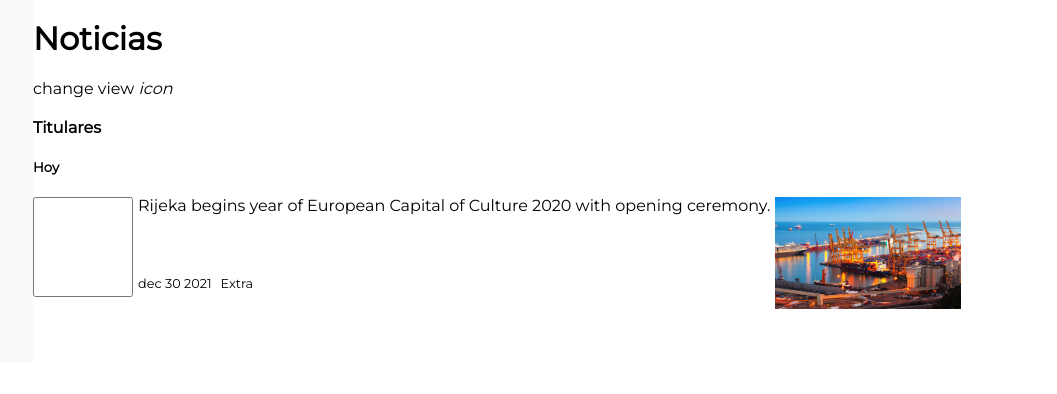
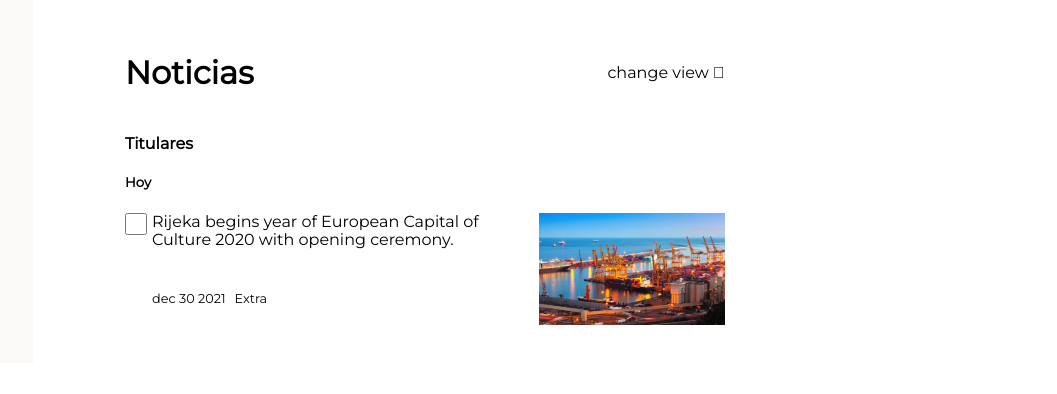
Before and after one commit to pro-cwd/pro-cwd.github.io, a website built with Vite: page city-pulse-project/city-pulse/src/index.html in a window 1280 px wide. Shown: the full height of the page, 223-1280 px from the left. Built offline with nearby package versions, Linux system fonts and the light colour scheme.

Commit message:
menu city pulse

```diff
--- a/city-pulse-project/city-pulse/src/css/styles.css
+++ b/city-pulse-project/city-pulse/src/css/styles.css
@@ -16,7 +16,7 @@ body {
 
 .container {
     display: grid;
-    grid-template-columns: 1fr 4fr;
+    grid-template-columns: 1fr 3fr 1fr;
     gap: 0px 0px;
     grid-auto-flow: row;
 }
@@ -163,6 +163,8 @@ body {
 
 .themes__article {
     grid-column: 2/3;
+    margin: auto;
+    padding-left: 1em;
 }
 
 .section__data {
@@ -195,6 +197,17 @@ body {
 }
 
 input.check-size {
-    width : 100px;
-    height : 100px;
+    width : 22px;
+    height : 22px;
 }
+
+.sec__margin {
+    max-width: 600px;
+}
+
+.banner__title {
+    display: flex;
+    justify-content: space-between;
+    flex-direction: row;
+    align-items: center;
+}
--- a/city-pulse-project/city-pulse/src/index.html
+++ b/city-pulse-project/city-pulse/src/index.html
@@ -67,11 +67,11 @@
             </div>
         </section>
     </aside>
-    <header class="themes__articule">
-        <section>
-            <div>
+    <header class="themes__article">
+        <section class="sec__margin">
+            <div class="banner__title">
                 <h1>Noticias</h1>
-                <div>change view <i>icon</i></div>
+                <div>change view &#xf03a;</div>
             </div>
             <h4>Titulares</h4>
             <div class="section__news">
```
